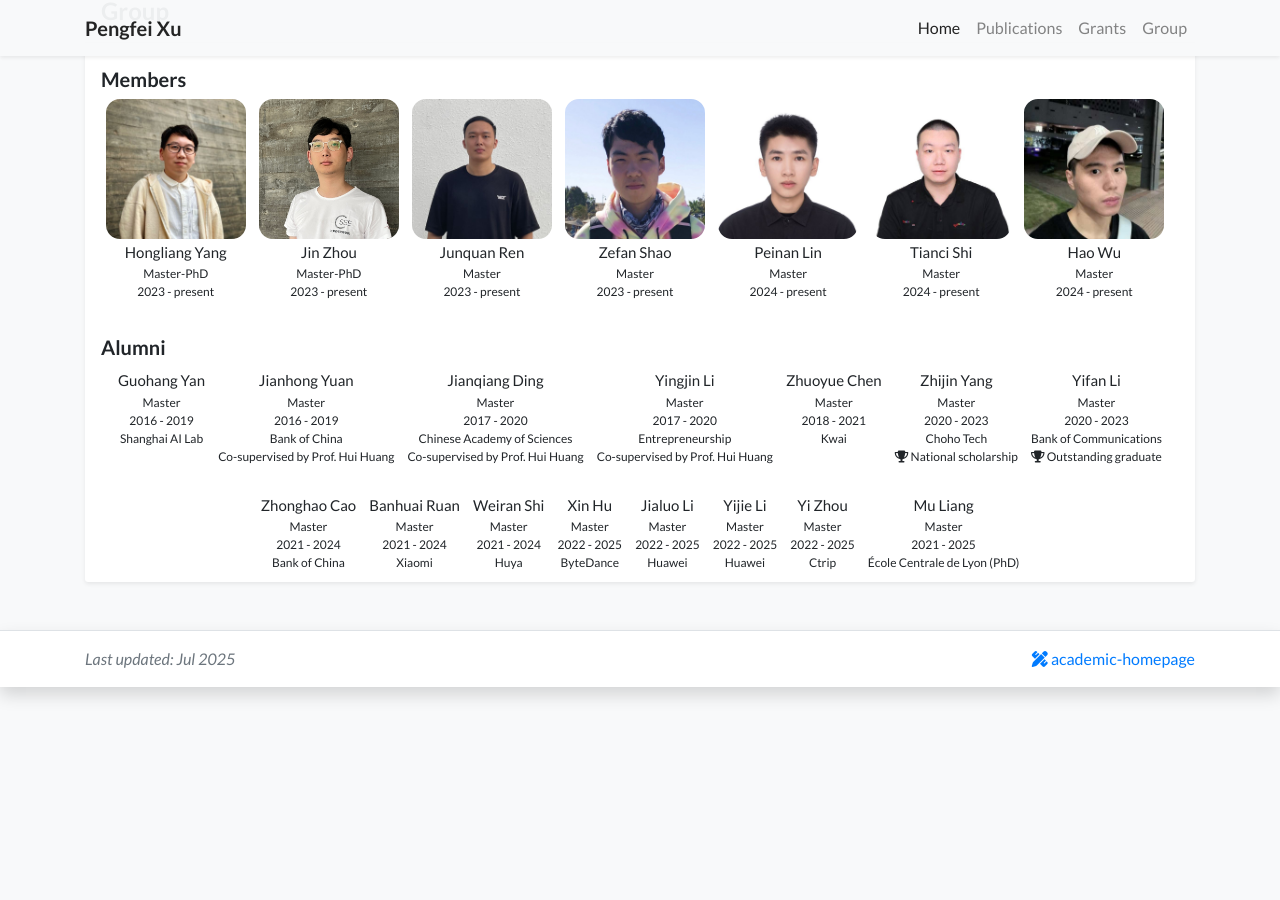
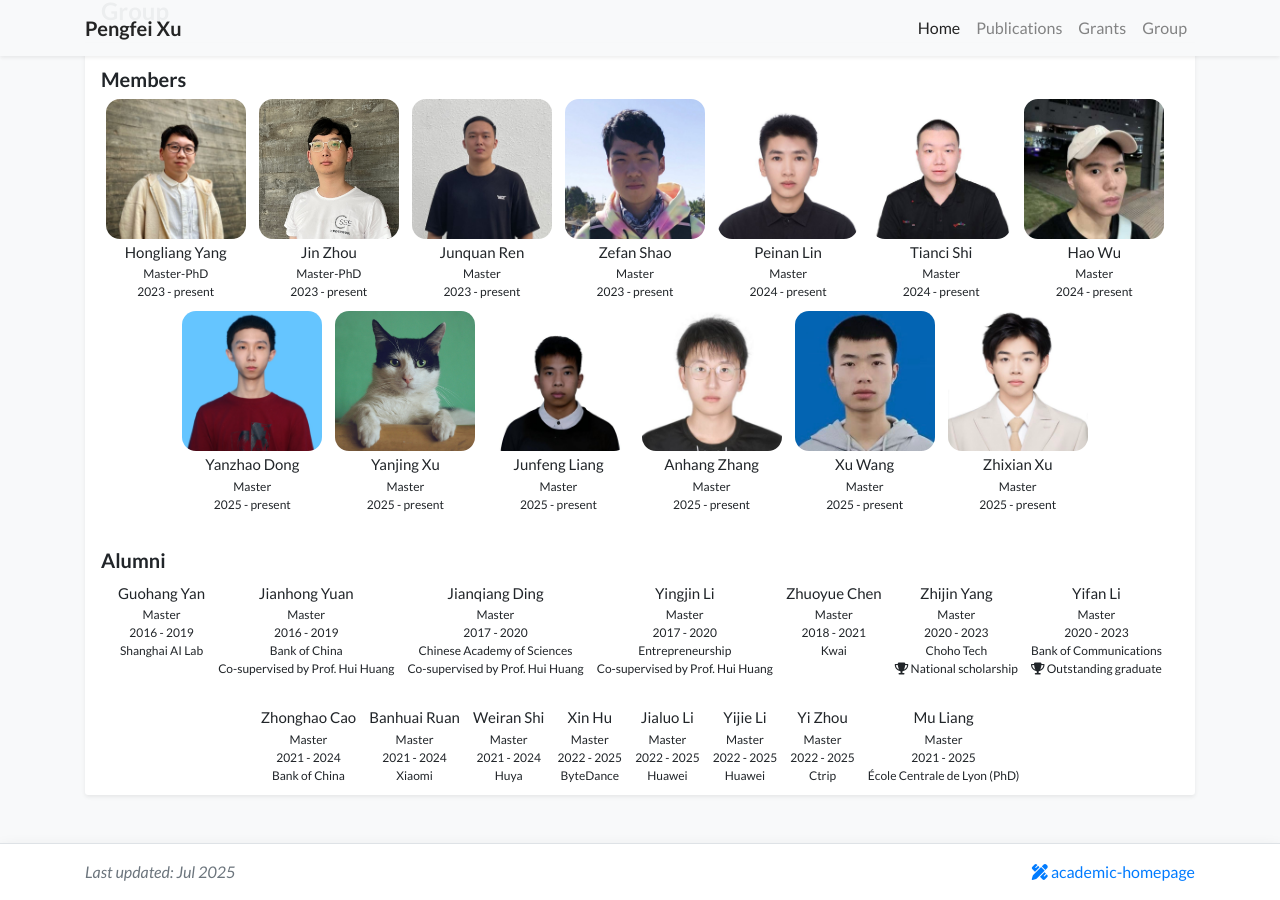
Before and after one commit to pengfeixu/pengfeixu.github.io, a Jekyll site: the page built from index.html, in a window 1280 px wide and 900 px high, scrolled down 4725 px. Built offline with Jekyll 4.4.1, drawn with Linux system fonts in a browser that asks for light colours; a style sheet for code colours, icons or effects is not loaded.

Commit message:
Update group.yml

```diff
--- a/_data/group.yml
+++ b/_data/group.yml
@@ -42,6 +42,42 @@ students:
   period: 2024 - present
   interest: Computer Graphics
   portrait: /assets/images/photos/wuhao.jpg
+
+- name: Yanzhao Dong
+  program: Master
+  period: 2025 - present
+  interest: Computer Graphics
+  portrait: /assets/images/photos/dongyanzhao.jpg
+
+- name: Yanjing Xu
+  program: Master
+  period: 2025 - present
+  interest: Computer Graphics
+  portrait: /assets/images/photos/portrait.jpg
+
+- name: Junfeng Liang
+  program: Master
+  period: 2025 - present
+  interest: Computer Graphics
+  portrait: /assets/images/photos/liangjunfeng.jpg
+
+- name: Anhang Zhang
+  program: Master
+  period: 2025 - present
+  interest: Computer Graphics
+  portrait: /assets/images/photos/zhanganhang.jpg
+
+- name: Xu Wang
+  program: Master
+  period: 2025 - present
+  interest: Computer Graphics
+  portrait: /assets/images/photos/wangxu.jpg
+
+- name: Zhixian Xu
+  program: Master
+  period: 2025 - present
+  interest: Computer Graphics
+  portrait: /assets/images/photos/xuzhixian.jpg
 
 alumni:
 - name: Guohang Yan
```
